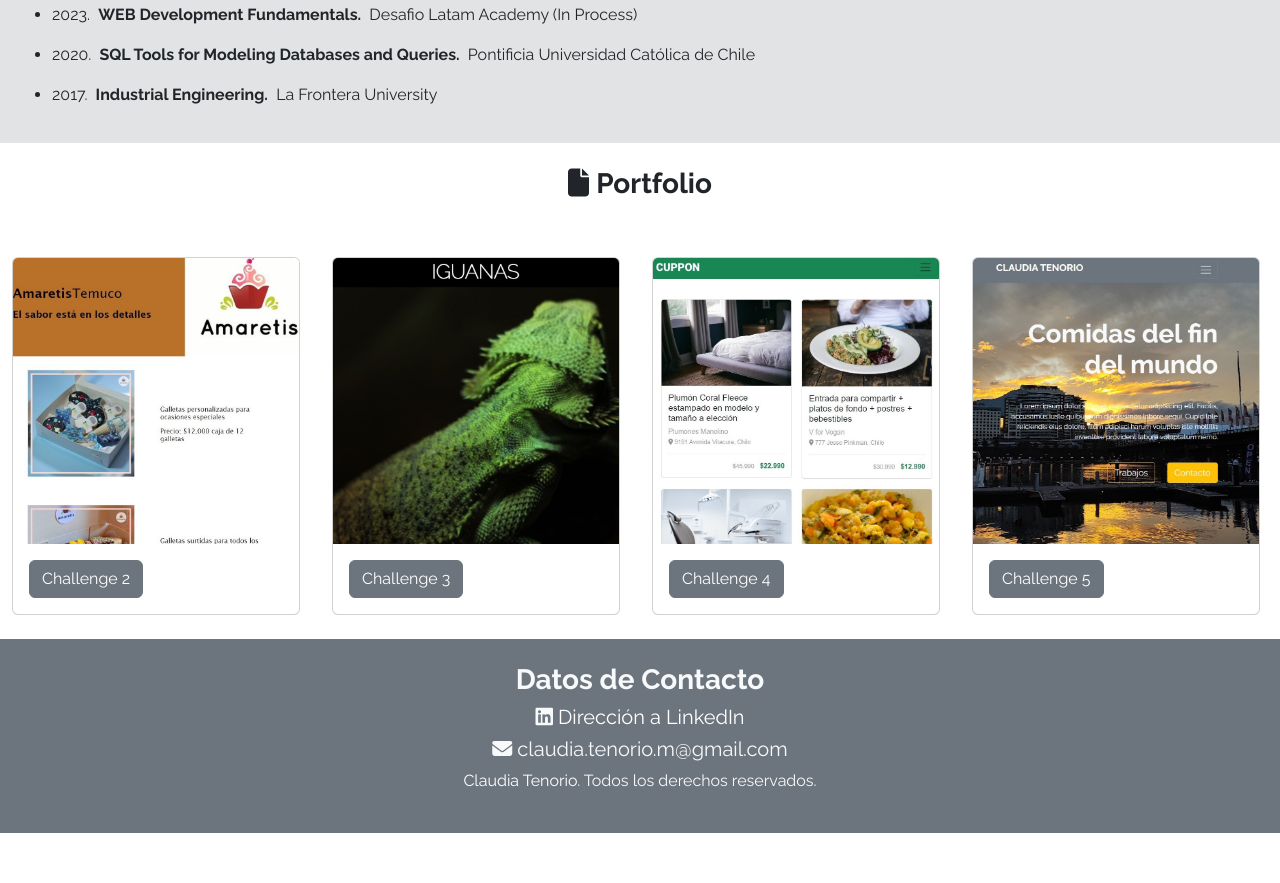
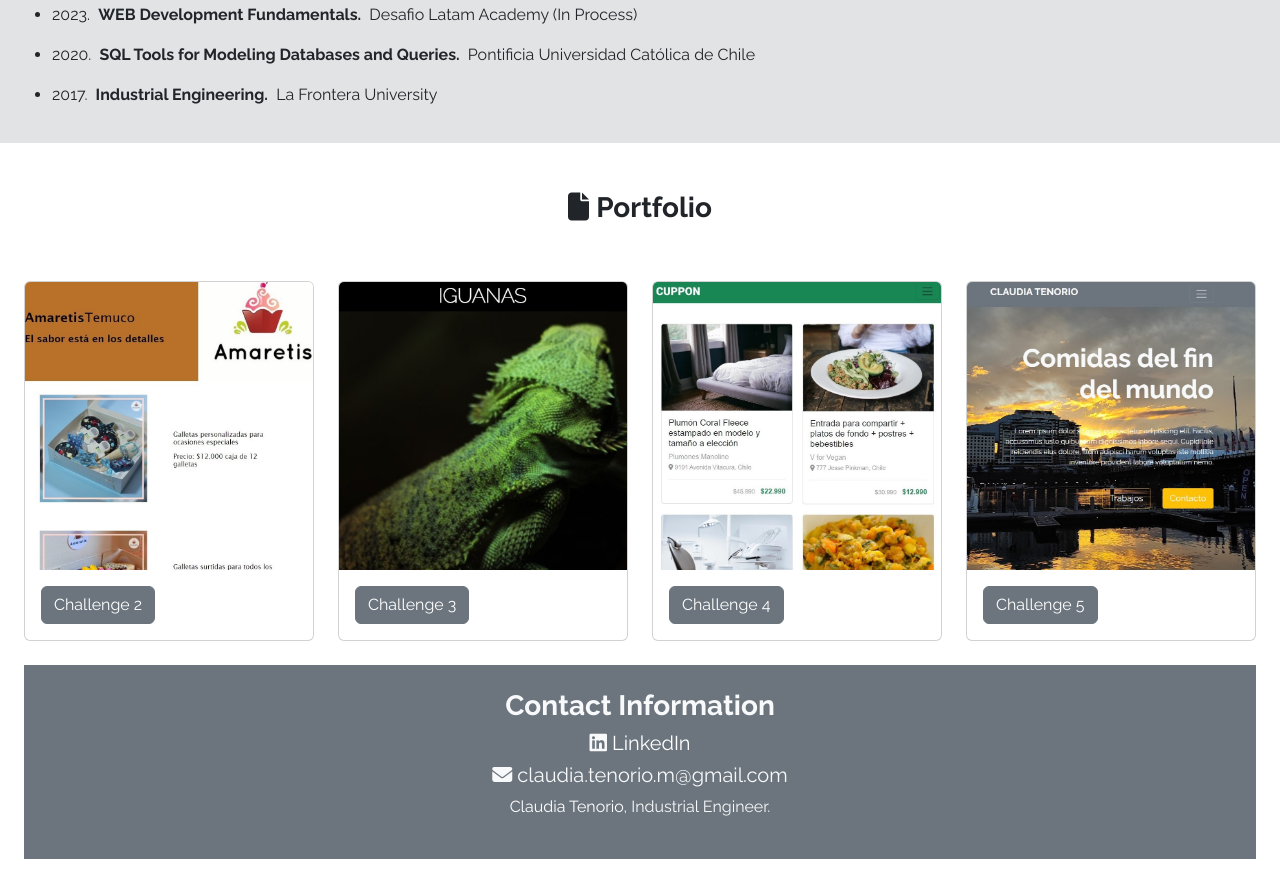
Before and after one commit to clautenorio/curriculum, a plain HTML site: page index.html in a window 1280 px wide. Shown: the part 968-1851 px from the top of the page. Before the commit the page ends 1801 px from the top, so only its background shows below. Drawn offline with nearby package versions, Linux system fonts and the light colour scheme.

Commit message:
ajustes al portafolio

```diff
--- a/assets/css/style.css
+++ b/assets/css/style.css
@@ -19,6 +19,3 @@ a{
     color: white;
     text-decoration: none;
   }
-.portafolio{
-
-}
--- a/index.html
+++ b/index.html
@@ -25,13 +25,13 @@
           <div class="collapse navbar-collapse" id="navbarNav">
             <ul class="navbar-nav ms-auto">
               <li class="nav-item">
-                <a class="nav-link" href="#portada">Professional Profile</a>
-              </li>
-              <li class="nav-item">
                 <a class="nav-link" href="#experiencia">Work Experience</a>
               </li>
               <li class="nav-item">
                 <a class="nav-link" href="#estudios">Education</a>
+              </li>
+              <li class="nav-item">
+                <a class="nav-link" href="#portafolio">Portfolio</a>
               </li>
               <li class="nav-item">
                 <a class="nav-link" href="#contacto">Contact</a>
@@ -99,35 +99,36 @@
         </div>
       </main>
 
-      <div class="container-fluid">
+      <div class="container-fluid p-4">
+        <div id="portafolio">
         <h3 class="text-center py-4"><i class="fa-solid fa-file"></i>&nbsp;<strong>Portfolio</strong></h3>
-        <div class="portafolio row py-4 gx-4">
-          <div class="col-xs-6 col-sm-6 col-md-3">
-            <div class="card" style="width: 18rem;">
+        <div class="row py-4 gx-4 gy-4">
+          <div class="col-xs-12 col-sm-6 col-md-3">
+            <div class="card" style="width: 100%;">
               <img src="./assets/image/desafio-2.jpg" class="card-img-top" alt="imagen del desafio 2">
               <div class="card-body">
                 <a href="https://clautenorio.github.io/desafio-2/" target="_blank" class="btn btn-secondary">Challenge 2</a>
               </div>
             </div>
           </div>
-          <div class="col-xs-6 col-sm-6 col-md-3">
-            <div class="card" style="width: 18rem;">
+          <div class="col-xs-12 col-sm-6 col-md-3">
+            <div class="card" style="width: 100%;">
               <img src="./assets/image/desafio-3.jpg" class="card-img-top" alt="imagen del desafio 3">
               <div class="card-body">
                 <a href="https://clautenorio.github.io/desafio-3/" target="_blank" class="btn btn-secondary">Challenge 3</a>
               </div>
             </div>
           </div>
-          <div class="col-xs-6 col-sm-6 col-md-3">
-            <div class="card" style="width: 18rem;">
+          <div class="col-xs-12 col-sm-6 col-md-3">
+            <div class="card" style="width: 100%;">
               <img src="./assets/image/desafio-4.jpg" class="card-img-top" alt="imagen del desafio 4">
               <div class="card-body">
                 <a href="https://clautenorio.github.io/desafio-4/" target="_blank" class="btn btn-secondary">Challenge 4</a>
               </div>
             </div>
           </div>
-          <div class="col-xs-6 col-sm-6 col-md-3">
-            <div class="card" style="width: 18rem;">
+          <div class="col-xs-12 col-sm-6 col-md-3">
+            <div class="card" style="width: 100%;">
               <img src="./assets/image/desafio-5.jpg" class="card-img-top" alt="imagen del desafio 5">
               <div class="card-body">
                 <a href="https://clautenorio.github.io/desafio-5/" target="_blank" class="btn btn-secondary">Challenge 5</a>
@@ -139,11 +140,12 @@
 
       <footer class="bg-secondary text-center text-light p-4">
         <div id="contacto">
-        <h3><strong>Datos de Contacto</strong></h3>
-        <h5><i class="fa-brands fa-linkedin">&nbsp;</i><a href="https://www.linkedin.com/in/ingeniero-proyectos-civil-industrial/" target="_blank">Dirección a LinkedIn</a></h5>
+        <h3><strong>Contact Information</strong></h3>
+        <h5><i class="fa-brands fa-linkedin">&nbsp;</i><a href="https://www.linkedin.com/in/ingeniero-proyectos-civil-industrial/" target="_blank">LinkedIn</a></h5>
         <h5><i class="fa-solid fa-envelope">&nbsp;</i>claudia.tenorio.m@gmail.com</h5>
-        <p><a href="#">Claudia Tenorio</a>. Todos los derechos reservados.</p>
+        <p><a href="#">Claudia Tenorio</a>, Industrial Engineer.</p>
         </div>
+      </div>
       </footer>
 
 
```
